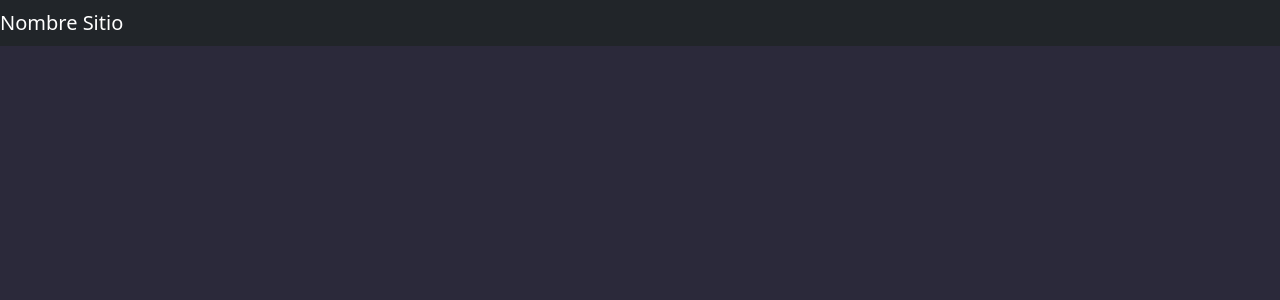
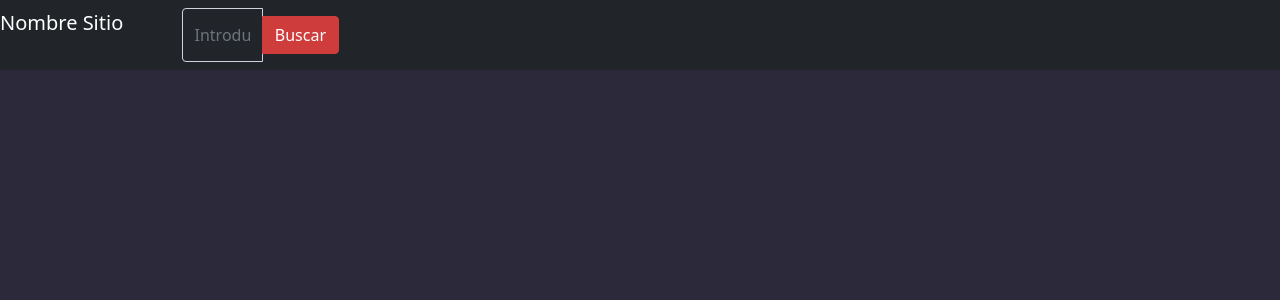
Before and after one commit to Techjonlogi/frontproyecto, a React (Create React App) app: page / in a window 1280 px wide. Shown: the top 300 px of the page. Built offline with nearby package versions, Linux system fonts and the light colour scheme.

Commit message:
Creacion e implementacion del componente BasicSearchBar.

```diff
--- a/src/Pantallas/ComponentesVarios/BarraNavegacion/NavBar.jsx
+++ b/src/Pantallas/ComponentesVarios/BarraNavegacion/NavBar.jsx
@@ -1,15 +1,15 @@
 import { Navbar, Row, Col } from "react-bootstrap";
+import BasicSearchBar from "../EntradaUsuario/BasicSearchBar";
 
 const NavBar = ( idCategoria ) => {
     return (
       <Navbar bg="dark" variant="dark">
         <Row>
           <Col className="BrandColumn">
-            <Navbar.Brand href="/Home">
-              Nombre Sitio
-            </Navbar.Brand>
+            <Navbar.Brand href="/Home">Nombre Sitio</Navbar.Brand>
           </Col>
           <Col className="SearchColumn">
+            <BasicSearchBar />
           </Col>
           <Col className="LinkColumn">
           </Col>
--- a/src/Pantallas/ComponentesVarios/EntradaUsuario/BasicSearchBar.jsx
+++ b/src/Pantallas/ComponentesVarios/EntradaUsuario/BasicSearchBar.jsx
@@ -1,11 +1,24 @@
-import { Form } from "react-bootstrap";
+import { Form, InputGroup } from "react-bootstrap";
+import BasicButton from "../Botones/BasicButton";
+import PropTypes from "prop-types";
 
-const SearchBar = () => {
+const SearchBar = ( props ) => {
     return (
-        <Form.Group>
-            <Form.Control></Form.Control>
+        <Form.Group className="BasicSearchInputGroup">
+            <InputGroup>
+                <Form.Control className="FormControlInput" type="text" placeholder={ props.placeholder }></Form.Control>
+                <BasicButton buttonId="BotonBuscar" content="Buscar" />
+            </InputGroup>
         </Form.Group>
     );
 };
 
+SearchBar.defaultProps = {
+    placeholder: 'Introduce tu cadena de búsqueda'
+}
+
+SearchBar.propTypes = {
+    placeholder: PropTypes.string
+}
+
 export default SearchBar;
```
